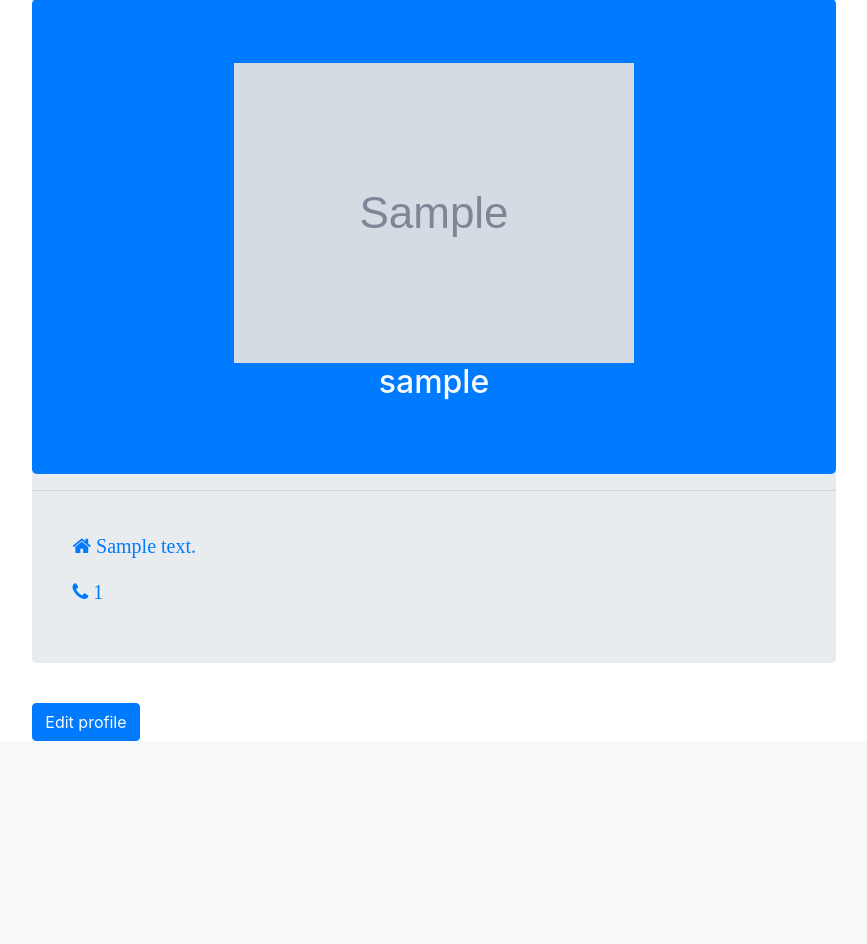
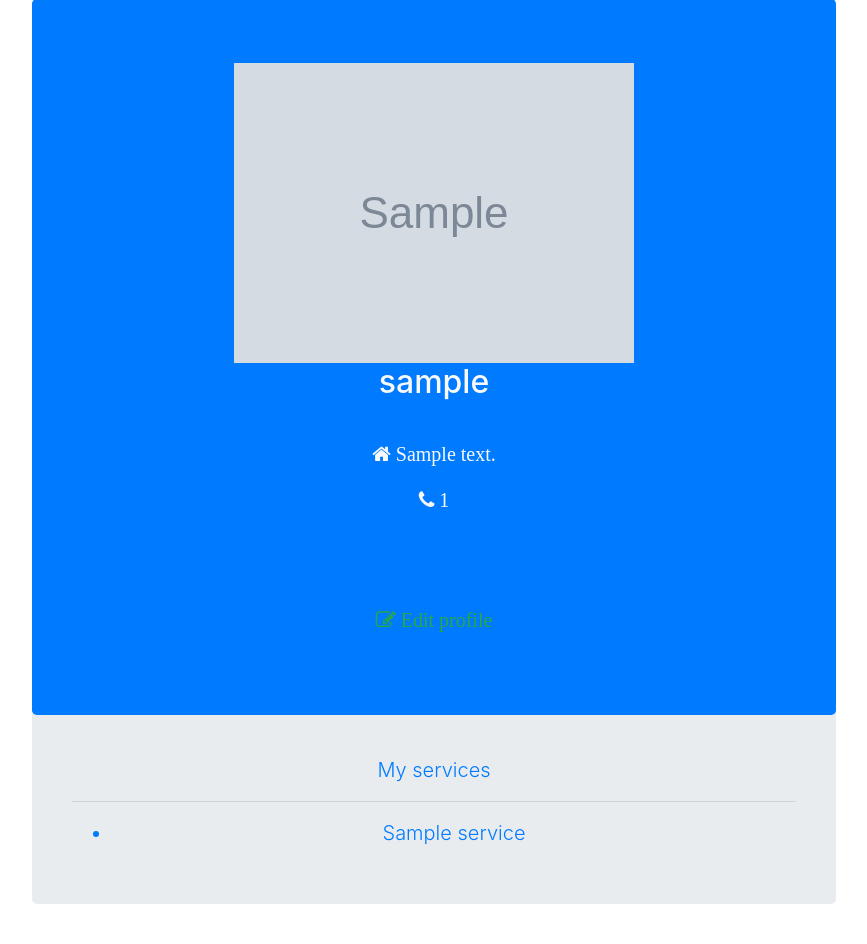
Before and after one commit to BuildForSDG/team-090-fullstack, a Django app: template smartcity/fullstack/templates/fullstack/customer_profile.html in a window 1280 px wide. Shown: the part 105-1049 px from the top of the page, without its empty margins (206-1073 px from the left). Before the commit the page ends 846 px from the top, so only its background shows below. Run offline with Django 3.2, Linux system fonts and the light colour scheme; the template is opened without the code that fills it: most values are stand-ins (such as "Sample title", 1, 10 or a date in 2020); grey boxes marked "Sample" are stand-in pictures; some libraries are stand-ins or nearby versions.

Commit message:
Added services and moved profile editing link to top

```diff
--- a/smartcity/fullstack/templates/fullstack/customer_profile.html
+++ b/smartcity/fullstack/templates/fullstack/customer_profile.html
@@ -1,6 +1,5 @@
 {% extends 'base.html' %}
 {% load bootstrap4%}
-
 {%block nav-items%}
 <li class="nav-item">
     <a class="nav-link text-decoration-none" href="{% url 'fullstack:home' %}">
@@ -9,7 +8,6 @@
 </li>
 {%endblock%}
 {%block content%}
-
     <!--Left sidebar-->
     <div class="col-xl-2 col-lg-2 col-sm-12">
     </div>
@@ -19,21 +17,28 @@
             <div class="jumbotron bg-primary text-light text-center" style="margin: 0;">
                 <img src="{{user_profile.image.url}}" alt="{{user_profile.user.first_name}}">
                 <h2>{{user_profile.user.username}}</h2>
+                <div class="text-normal lead" style="margin: 5%;padding-bottom: 5%;">
+                    <p><i class="fa fa-home" aria-hidden="true"> {{user_profile.street_address}}</i></p>
+                    <p><i class="fa fa-phone" aria-hidden="true"> {{user_profile.phone_number}}</i></p>
+                </div>
+                <p class="text-success"><i class="fa fa-edit" aria-hidden="true"> Edit profile</i></p>
             </div>
-            <hr>
-            <div class="text-primary lead" style="margin: 5%;padding-bottom: 5%;">
-                <p><i class="fa fa-home" aria-hidden="true"> {{user_profile.street_address}}</i></p>
-                <p><i class="fa fa-phone" aria-hidden="true"> {{user_profile.phone_number}}</i></p>
+            <div class="text-primary text-center" style="margin: 5%;padding-bottom: 5%;">
+                <p class="text-normal lead text-center bold">My services</p>
+                <hr>
+                {% if services %}
+                    <ul>
+                    {% for service in services %}
+                        <li class="text-normal lead">{{service}}</li>
+                    {% endfor %}
+                    </ul>
+                {% else %}
+                <p>You have not subscribed to any service.</p>
+                {% endif %}
             </div>
-
         </div>
-        <div class="btn btn-large btn-primary" style="margin:0">
-                <a class="text-decoration-none text-light" href="{% url 'fullstack:edit_profile' user.id %}">Edit profile</a>
-        </div>
-
     </div>
     <!--Right sidebar-->
     <div class="col-xl-2 col-lg-2 col-sm-12">
-
-        </div>
+    </div>
 {%endblock%}
```
